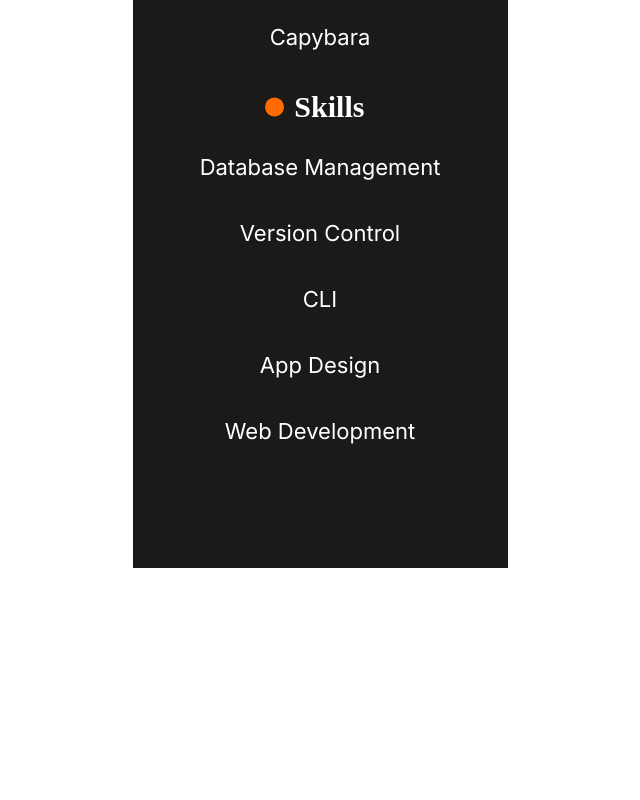
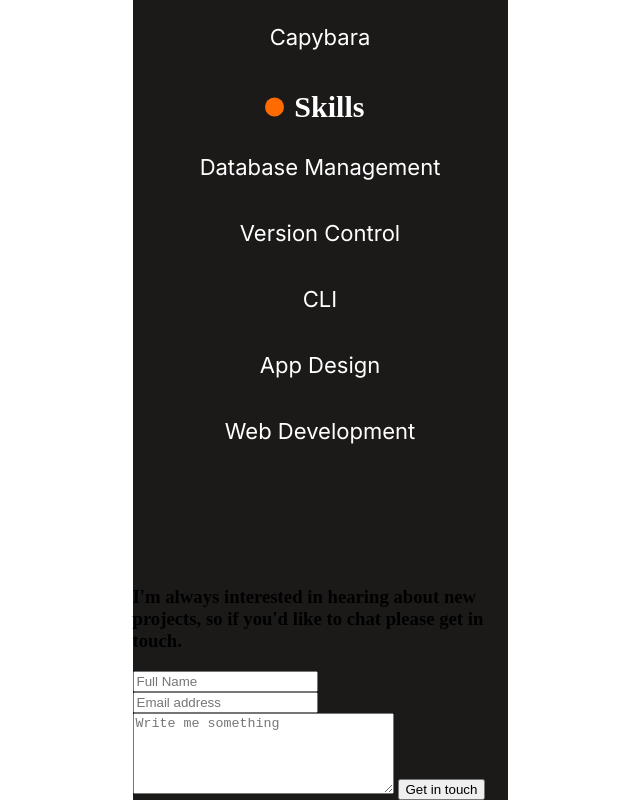
Before and after one commit to 2004-okari/MY-PORTFOLIO, a plain HTML site: page index.html in a window 1280 px wide. Shown: the part 5200-6000 px from the top of the page, without its empty margins (320-960 px from the left). Before the commit the page ends 5768 px from the top, so only its background shows below. Drawn offline with Linux system fonts and the light colour scheme.

Commit message:
add contact form area

```diff
--- a/index.html
+++ b/index.html
@@ -225,6 +225,20 @@
                 <li class="list">Web Development</li>
             </ul>
         </section>
+        <section class="section-5">
+            <form action="https://formspree.io/f/{form_id}" method="post" class="form-sec">
+                <h3 class="contact-text">
+                    I'm always interested in hearing about new projects, so if you'd like to chat please get in touch.
+                </h3>
+                <input type="type" name="name" placeholder="Full Name" required id="name-id" minlength="4" maxlength="30">
+                <div class="seperate-line"></div>
+                <input type="email" name="email" placeholder="Email address" id="email-id" required>
+                <div class="seperate-line"></div>
+                <textarea name="text-area" placeholder="Write me something" id="text-area" rows="5" cols="30" maxlength="500"></textarea>
+                <input type="submit" name="Get in touch" id="submit" value="Get in touch" placeholder="Get in touch">
+                <div class="seperate-line-2"></div>
+            </form>
+        </section>
     </main>
 </body>
 </html>
```
